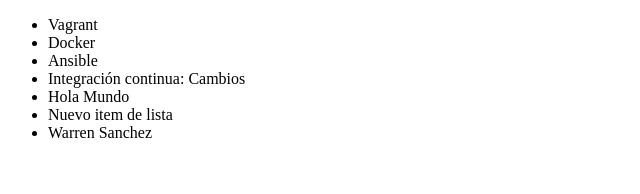
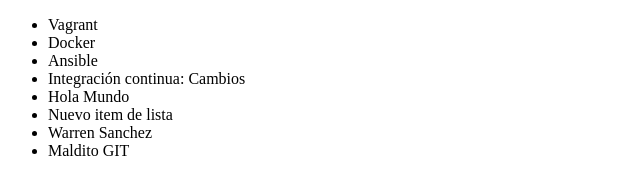
Before and after one commit to Diemendozac/alura.github, a plain HTML site: page index.html in a window 1280 px wide. Shown: the whole page, without its empty margins (0-640 px from the left). Drawn offline with Linux system fonts and the light colour scheme.

Commit message:
Maldito git

```diff
--- a/index.html
+++ b/index.html
@@ -13,6 +13,7 @@
          <li> Hola Mundo</li>
          <li> Nuevo item de lista</li>
          <li> Warren Sanchez</li>
+         <li> Maldito GIT</li>
      </ul>
 </body>
 </html>
```
